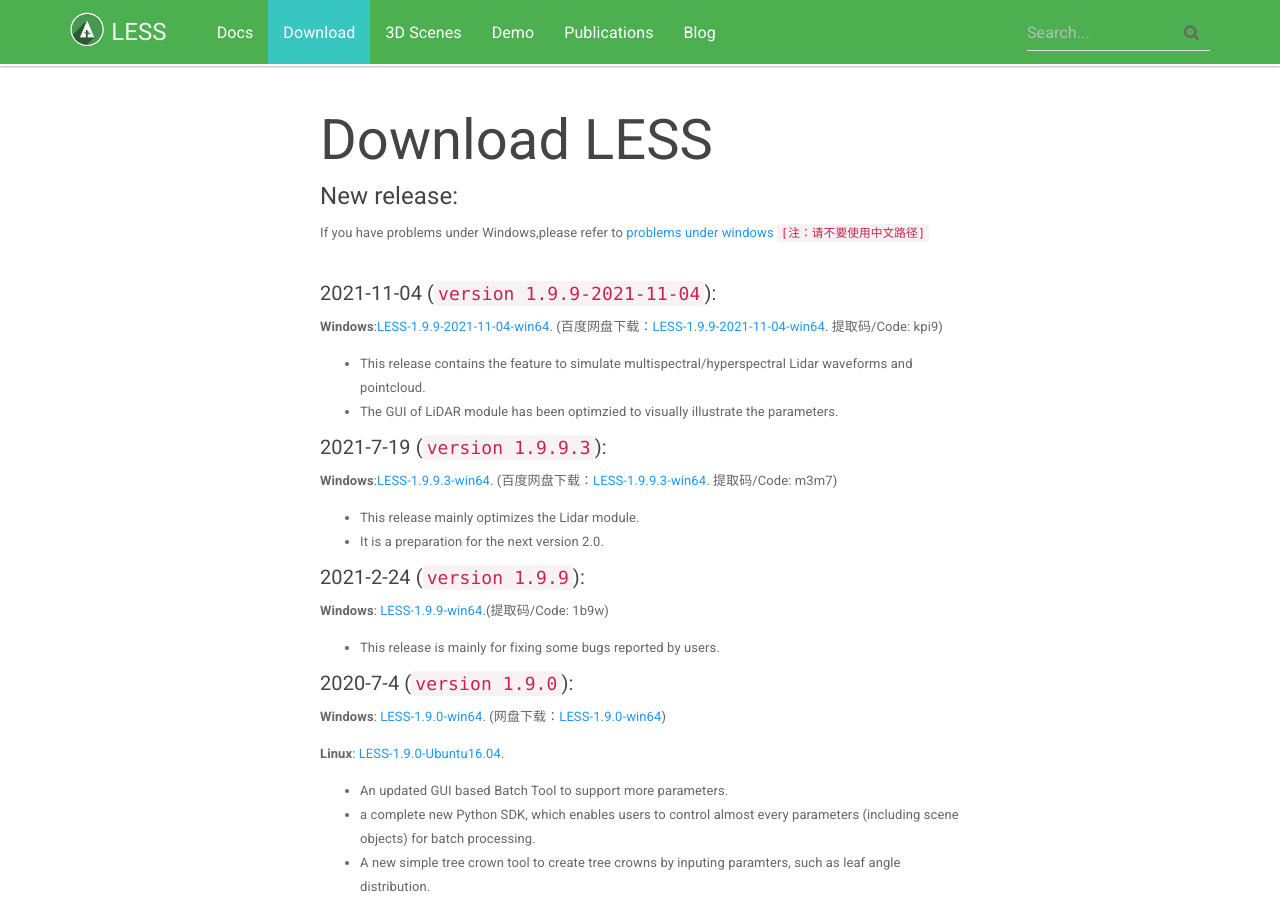
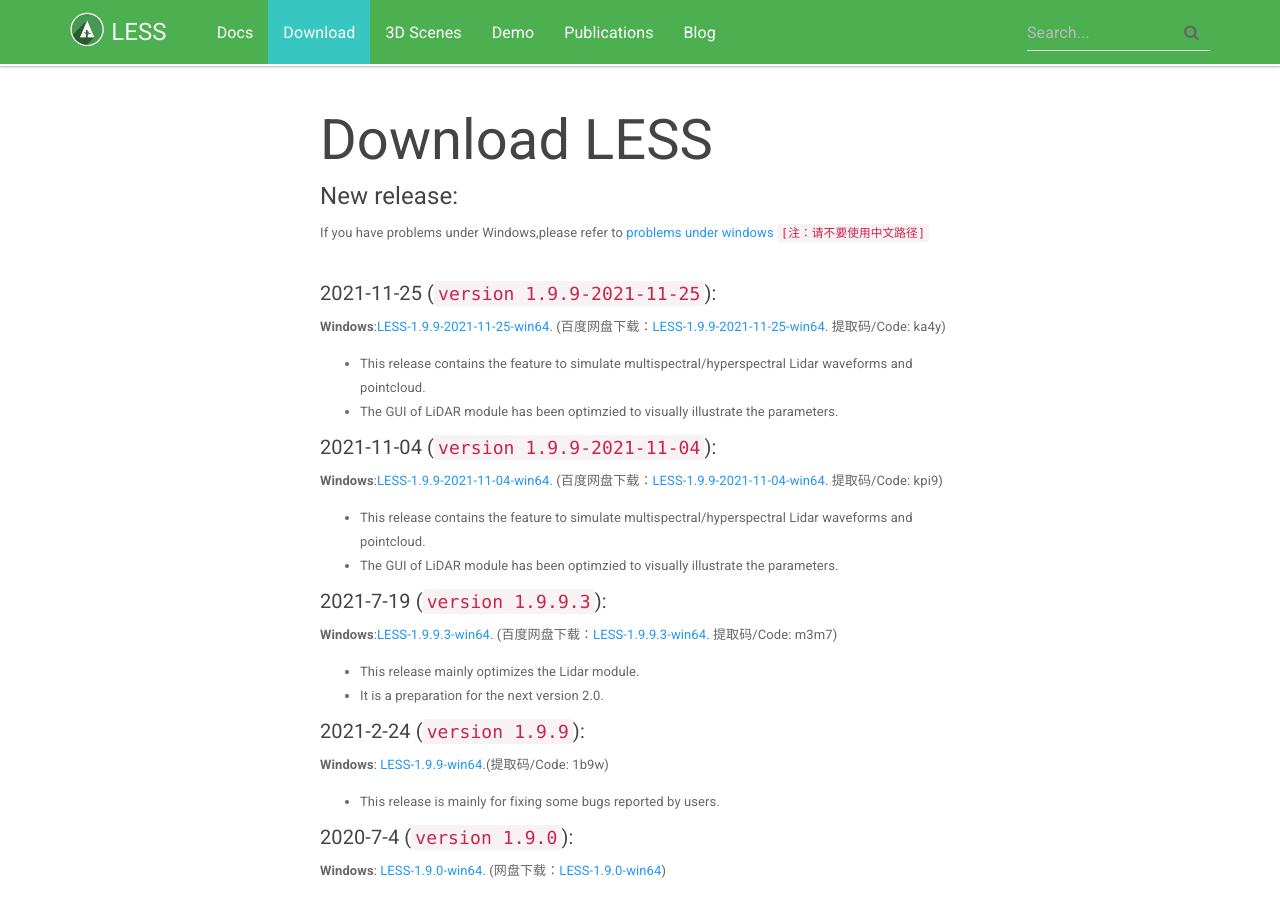
Before and after one commit to jianboqi/jianboqi.github.io, a Jekyll site: the page built from download-less.md, in a window 1280 px wide and 900 px high. Built offline with Jekyll 4.4.1, drawn with Linux system fonts in a browser that asks for light colours; nearby versions of some CDN libraries.

Commit message:
Update download-less.md

```diff
--- a/download-less.md
+++ b/download-less.md
@@ -13,6 +13,12 @@
 `[注：请不要使用中文路径]`
 <br>
 <br>
+##### 2021-11-25 (`version 1.9.9-2021-11-25`):
+**Windows**:<a href="" onClick="ga('send', 'event', 'LESSDownload','V1.9.9-2021-11-25','Win64');">LESS-1.9.9-2021-11-25-win64</a>. (百度网盘下载：<a href="https://pan.baidu.com/s/1MTv2BCGgDNlWzlBUhq_SFA" onClick="ga('send', 'event', 'LESSDownload','V1.9.9-2021-11-25','Win64');">LESS-1.9.9-2021-11-25-win64</a>. 提取码/Code: ka4y)
+
+* This release contains the feature to simulate multispectral/hyperspectral Lidar waveforms and pointcloud.
+* The GUI of LiDAR module has been optimzied to visually illustrate the parameters.
+
 
 ##### 2021-11-04 (`version 1.9.9-2021-11-04`):
 **Windows**:<a href="https://drive.google.com/file/d/1haKP1wJxvjWoTprFN5_aQb8BL9e31gpS/view?usp=sharing" onClick="ga('send', 'event', 'LESSDownload','V1.9.9-2021-11-04','Win64');">LESS-1.9.9-2021-11-04-win64</a>. (百度网盘下载：<a href="https://pan.baidu.com/s/1goWIvzZ3AuuYnZ5KLaL-YA" onClick="ga('send', 'event', 'LESSDownload','V1.9.9-2021-11-04','Win64');">LESS-1.9.9-2021-11-04-win64</a>. 提取码/Code: kpi9)
```
